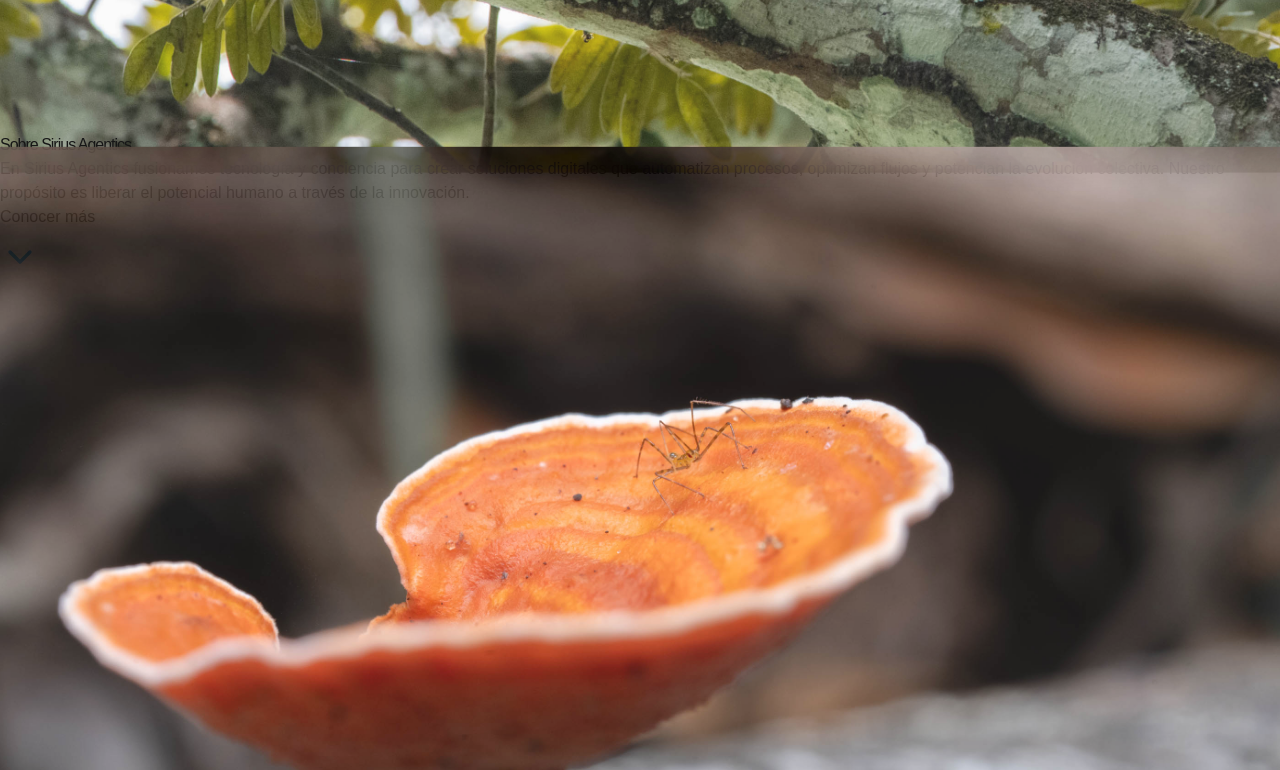
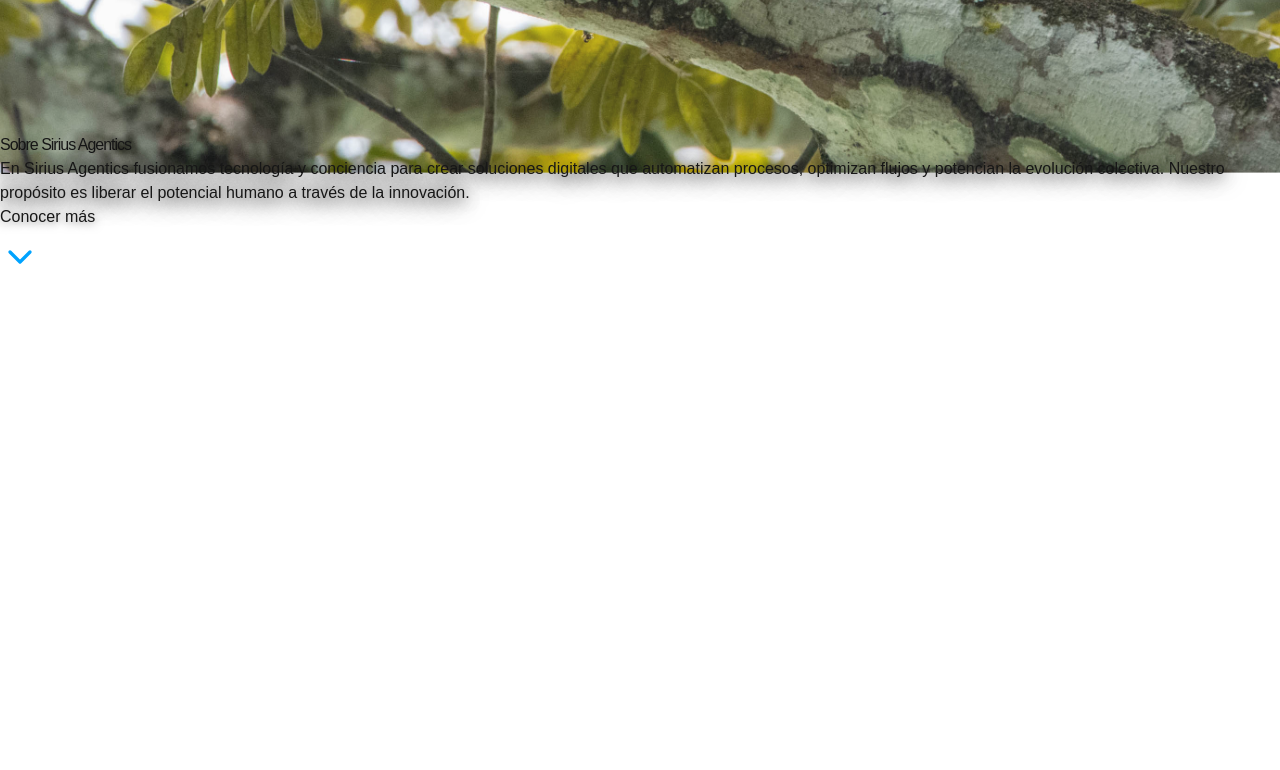
Before and after one commit to pablofelipe01/siriusagentic, a Next.js app: page / in a window 1280 px wide. Shown: the part 960-1730 px from the top of the page. Built offline with nearby package versions, Linux system fonts and the light colour scheme.

Commit message:
Update page.tsx

```diff
--- a/src/app/page.tsx
+++ b/src/app/page.tsx
@@ -30,13 +30,14 @@ export default function HomePage() {
   const [isLoading, setIsLoading] = useState(true)
   const [sectionProgress, setSectionProgress] = useState<Record<string, number>>({})
   const [currentSection, setCurrentSection] = useState(0)
+  const [navigatedSection, setNavigatedSection] = useState<string | null>(null) // Nueva state para tracking de navegación
   const videoRef = useRef<HTMLVideoElement | null>(null)
   const headerRef = useRef<HTMLElement | null>(null)
   const sectionsRef = useRef<(HTMLElement | null)[]>([])
   // Ref para el audio de fondo
   const audioRef = useRef<HTMLAudioElement | null>(null);
 
-  // Ajustar el volumen del audio a un nivel muy bajo (0.003)
+  // Ajustar el volumen del audio a un nivel muy bajo (0.2)
   useEffect(() => {
     if (audioRef.current) {
       audioRef.current.volume = 0.2;
@@ -77,6 +78,7 @@ export default function HomePage() {
           // Determinar sección actual
           if (rect.top <= windowHeight * 0.5 && rect.bottom >= windowHeight * 0.5) {
             setCurrentSection(index)
+            setActiveSection(customSections[index]?.id || '')
           }
         }
       })
@@ -108,6 +110,31 @@ export default function HomePage() {
         const el = document.getElementById(sectionId)
         if (el) el.scrollIntoView({ behavior: 'smooth', block: 'start' })
     }
+  }
+
+  // Función mejorada para navegación con mejor visibilidad del contenido
+  const handleSectionNavigation = (sectionId: string) => {
+    const sectionIndex = customSections.findIndex(s => s.id === sectionId)
+    if (sectionIndex !== -1) {
+      setNavigatedSection(sectionId)
+      const el = document.getElementById(sectionId)
+      if (el) {
+        // Calcular la posición ideal para mostrar el contenido
+        const sectionHeight = el.offsetHeight
+        const targetScroll = el.offsetTop + (sectionHeight * 0.4) // 40% del camino hacia abajo
+
+        window.scrollTo({
+          top: targetScroll,
+          behavior: 'smooth'
+        })
+
+        // Limpiar el estado de navegación después de un tiempo
+        setTimeout(() => {
+          setNavigatedSection(null)
+        }, 2000)
+      }
+    }
+    setIsMenuOpen(false)
   }
 
   const customSections: Section[] = [
@@ -233,21 +260,7 @@ export default function HomePage() {
             {navSections.map(({ id, label }, index) => (
               <button
                 key={id}
-                onClick={() => {
-                  const el = document.getElementById(id)
-                  if (el) {
-                    // Scroll al título de la sección con animación suave
-                    const heading = el.querySelector('h2');
-                    const yOffset = -80;
-                    let targetY = el.getBoundingClientRect().top + window.pageYOffset + yOffset;
-                    if (heading) {
-                      targetY = (heading as HTMLElement).getBoundingClientRect().top + window.pageYOffset + yOffset;
-                    }
-                    // Animación de scroll más suave
-                    window.scrollTo({ top: targetY, behavior: 'smooth' });
-                  }
-                  setIsMenuOpen(false)
-                }}
+                onClick={() => handleSectionNavigation(id)}
                 className={`text-white hover:text-[#00A3FF] px-3 sm:px-4 py-2 rounded-lg text-sm sm:text-base lg:text-lg font-bold transition-all duration-300 tracking-tight transform hover:scale-105 relative overflow-hidden shadow-lg hover:shadow-2xl hover:shadow-black/60 shadow-black/30 bg-black/60` + (activeSection === id ? ' text-[#00A3FF]' : '')}
                 style={{
                   fontFamily: 'Utile, Arial, sans-serif',
@@ -272,17 +285,14 @@ export default function HomePage() {
         {/* Secciones dinámicas */}
         {customSections.map((section, idx) => {
           const progress = sectionProgress[`section-${idx}`] || 0
+          const isNavigated = navigatedSection === section.id
           const isImageFixed = progress > 0.15 && progress < 0.85
-          const showContent = progress > 0.1 // Mostrar antes
-          const contentFullyVisible = progress > 0.2 // Más rápido
+          const showContent = progress > 0.3 || isNavigated // Mostrar contenido si fue navegado
+          const contentFullyVisible = progress > 0.5 && progress < 0.8 || isNavigated // Contenido completamente visible si fue navegado
           const imageScale = Math.min(1.1, 1 + progress * 0.1)
-          // Si la sección fue navegada desde el navbar, forzar visibilidad total
-          const isNavTarget = activeSection === section.id
-          const contentOpacity = isNavTarget ? 1 : (progress < 0.1 ? 0 : progress > 0.5 ? 1 : Math.max(0, Math.min(1, (progress - 0.1) * 2.5)))
-          const contentTransform = isNavTarget ? 0 : (progress < 0.1 ? 50 : progress > 0.4 ? 0 : Math.max(0, (0.4 - progress) * 125))
-
-          // Primera sección: vacía al inicio
-          const hideFirstSection = idx === 0 && progress < 0.01 && !isNavTarget
+          // Mejorar la opacidad del contenido
+          const contentOpacity = isNavigated ? 1 : progress < 0.3 ? 0 : progress > 0.7 ? 1 : Math.max(0, Math.min(1, (progress - 0.3) * 2.5))
+          const contentTransform = isNavigated ? 0 : progress < 0.3 ? 50 : progress > 0.6 ? 0 : Math.max(0, (0.6 - progress) * 125)
 
           return (
             <section
@@ -290,7 +300,7 @@ export default function HomePage() {
               id={section.id}
               ref={el => { sectionsRef.current[idx] = el }}
               className="relative overflow-hidden"
-              style={{ height: '120vh' }}
+              style={{ height: '300vh' }}
             >
               {/* Contenedor de imagen fija */}
               <div
@@ -308,6 +318,8 @@ export default function HomePage() {
                     transform: `scale(${imageScale})`
                   }}
                 />
+
+                {/* Overlay dinámico */}
                 <div
                   className="absolute inset-0 bg-gradient-to-br from-black/40 via-black/20 to-black/40 transition-opacity duration-500"
                   style={{
@@ -315,9 +327,10 @@ export default function HomePage() {
                   }}
                 />
               </div>
+
               {/* Contenido que aparece con scroll */}
-              {!hideFirstSection && (
-                <div className={`${isImageFixed ? 'fixed' : 'absolute'} inset-0 flex items-center justify-center`}
+              <div
+                className={`${isImageFixed ? 'fixed' : 'absolute'} inset-0 flex items-center justify-center transition-all duration-700`}
                 style={{
                   zIndex: isImageFixed ? 20 : 5,
                   opacity: contentOpacity,
@@ -335,7 +348,8 @@ export default function HomePage() {
                         textShadow: '0 0 80px 40px rgba(0,0,0,0.7), 0 0 160px 80px rgba(0,0,0,0.4)',
                         letterSpacing: '-1px',
                         transform: showContent ? 'translateY(0)' : 'translateY(50px)',
-                          transition: 'transform 1.2s cubic-bezier(0.22, 1, 0.36, 1)'
+                        transition: 'transform 1.2s cubic-bezier(0.22, 1, 0.36, 1)',
+                        opacity: isNavigated ? 1 : undefined // Asegurar opacidad completa al navegar
                       }}
                     >
                       {section.title}
@@ -349,11 +363,13 @@ export default function HomePage() {
                       fontFamily: 'Utile, Arial, sans-serif',
                       textShadow: '0 4px 25px rgba(0, 0, 0, 0.9), 0 2px 15px rgba(0, 0, 0, 0.7)',
                       transform: showContent ? 'translateY(0)' : 'translateY(30px)',
-                        transition: 'transform 0.8s ease-out 0.2s'
+                      transition: 'transform 0.8s ease-out 0.2s',
+                      opacity: isNavigated ? 1 : undefined // Asegurar opacidad completa al navegar
                     }}
                   >
                     {section.content}
                   </p>
+
                   {/* Botón o mensaje especial solo para la primera sección */}
                   {idx === 0 ? (
                     <div className="flex flex-col items-center justify-center mt-8">
@@ -367,6 +383,9 @@ export default function HomePage() {
                           key={app.text}
                           onClick={() => { window.location.href = app.route; }}
                           className="group relative bg-gradient-to-r from-[#00A3FF] to-[#0154AC] hover:from-[#0154AC] hover:to-[#00A3FF] text-white px-6 py-3 rounded-xl font-bold transition-all duration-500 transform hover:scale-105 hover:shadow-2xl hover:-translate-y-1 overflow-hidden min-w-[180px] flex items-center justify-center"
+                          style={{
+                            opacity: isNavigated ? 1 : undefined // Asegurar opacidad completa al navegar
+                          }}
                         >
                           <span className="relative z-10 flex items-center gap-2">
                             {app.text}
@@ -381,7 +400,8 @@ export default function HomePage() {
                       className="flex flex-col sm:flex-row gap-4"
                       style={{
                         transform: showContent ? 'translateY(0)' : 'translateY(30px)',
-                          transition: 'transform 0.8s ease-out 0.4s'
+                        transition: 'transform 0.8s ease-out 0.4s',
+                        opacity: isNavigated ? 1 : undefined // Asegurar opacidad completa al navegar
                       }}
                     >
                       {section.route && section.buttonText && (
@@ -400,7 +420,6 @@ export default function HomePage() {
                   )}
                 </div>
               </div>
-              )}
 
               {/* Espaciador invisible para scroll */}
               <div style={{ height: '100vh' }} />
@@ -408,8 +427,6 @@ export default function HomePage() {
           )
         })}
       </main>
-
-      {/* Eliminado el footer según solicitud del usuario */}
 
       <style jsx>{`
         * {
```
Lines whose indentation alone changed are shown as unchanged.
